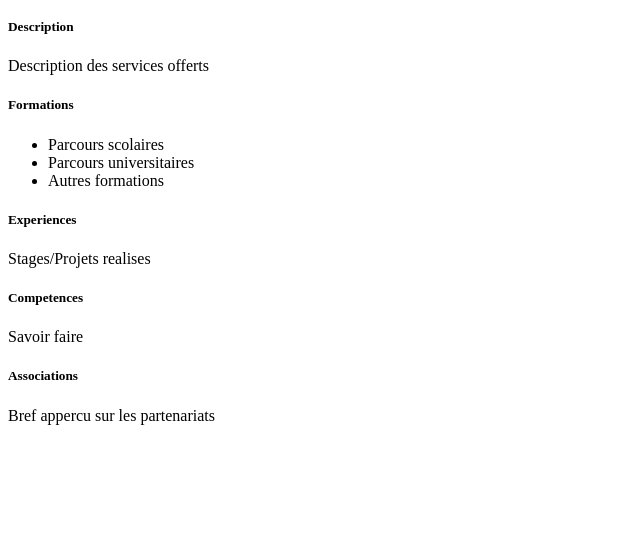
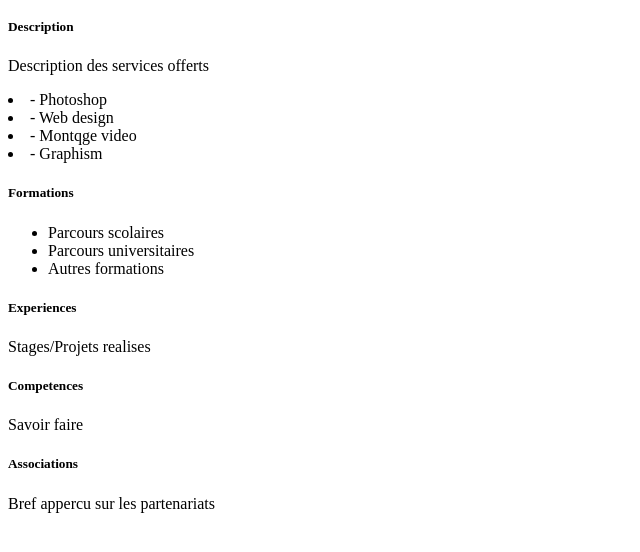
Before and after one commit to jeagass/git-mon-cv, a plain HTML site: page index.html in a window 1280 px wide. Shown: the part 50-602 px from the top of the page, without its empty margins (0-640 px from the left). Drawn offline with Linux system fonts and the light colour scheme.

Commit message:
mise en place de la section desciption

```diff
--- a/index.html
+++ b/index.html
@@ -13,7 +13,13 @@
         </header>
 
         <h5>Description</h5>
-        <p>Description des services offerts</p>
+        <p>Description des services offerts
+            <li>- Photoshop</li>
+            <li>- Web design</li>
+            <li>- Montqge video</li>
+            <li>- Graphism</li>
+
+        </p>
 
         <h5>Formations</h5>
         <p>
```
